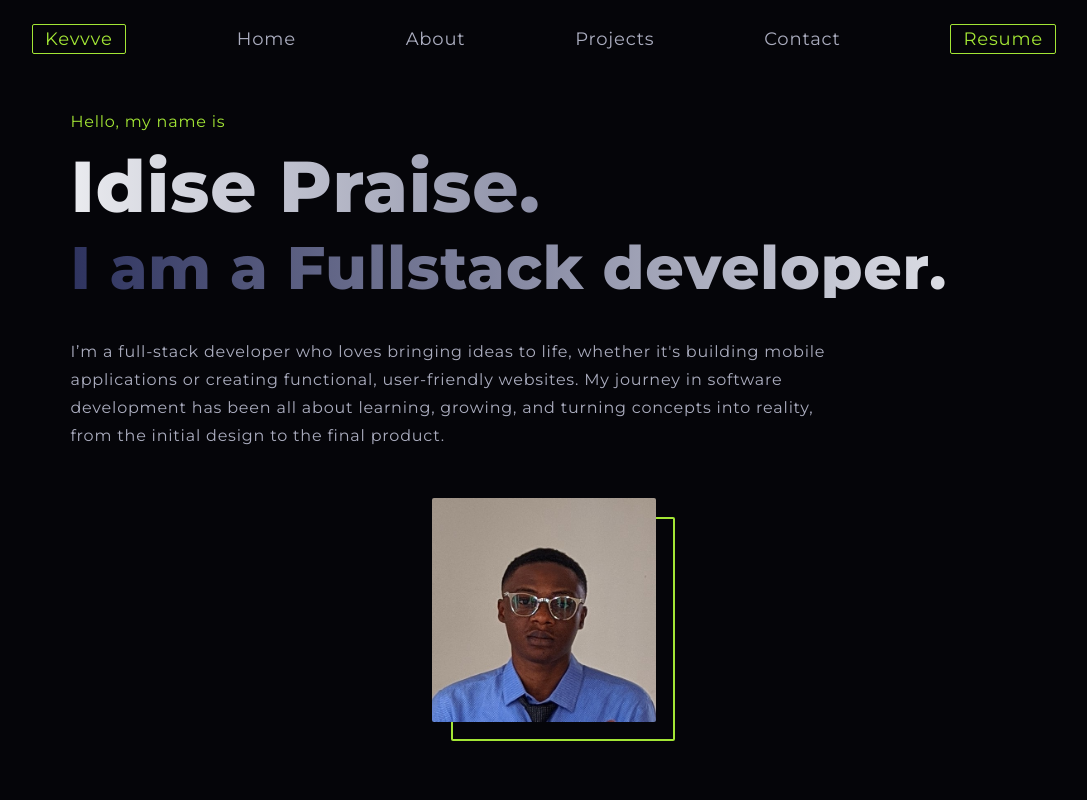
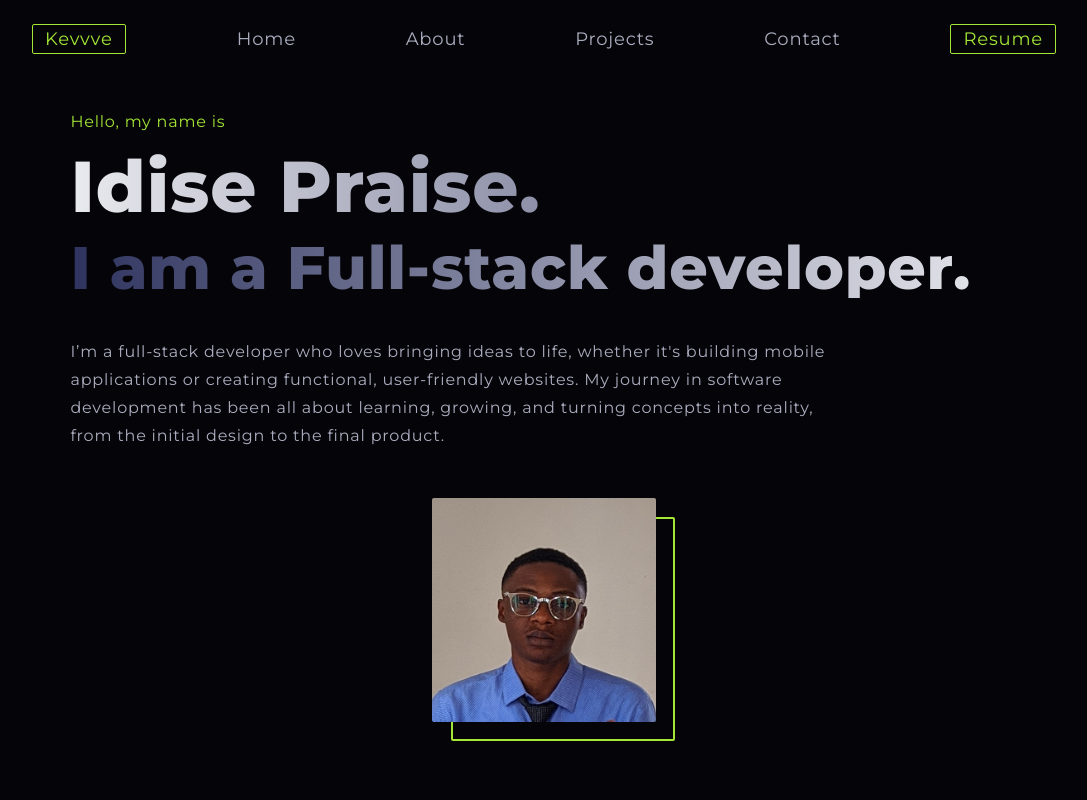
Before and after one commit to Oghene-kevwe/Portfolio, a website: page index.html in a window 1280 px wide. Shown: the top 800 px of the page, without its empty margins (96-1183 px from the left). Drawn offline with nearby package versions, Linux system fonts and the light colour scheme.

Commit message:
profile
Signed-off-by: oghene-kevwe <idisepraise@gmail.com>

```diff
--- a/index.html
+++ b/index.html
@@ -92,7 +92,7 @@
           data-aos-duration="1000"
           data-aos-delay="1100"
         >
-          I am a Fullstack developer.
+          I am a Full-stack developer.
         </p>
 
         <!-- section 1 content -->
```
